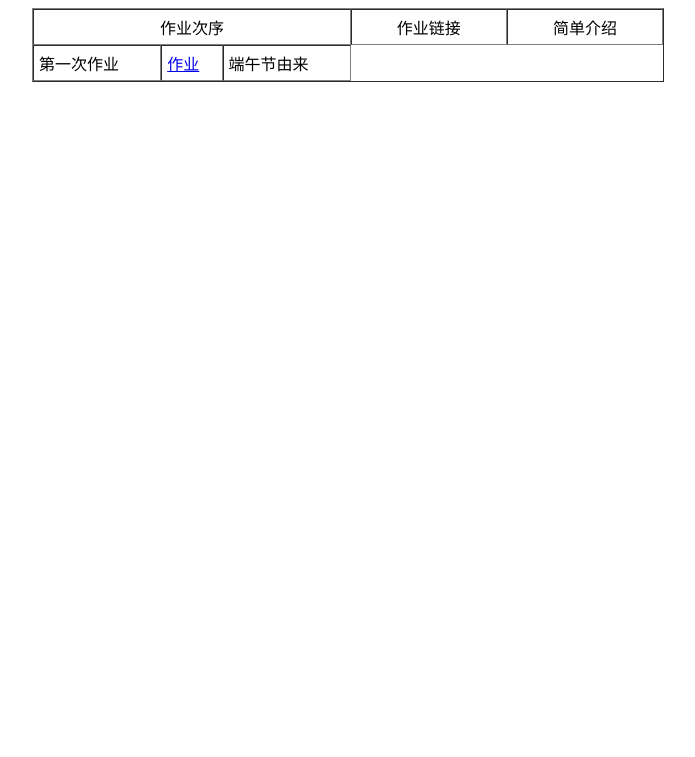
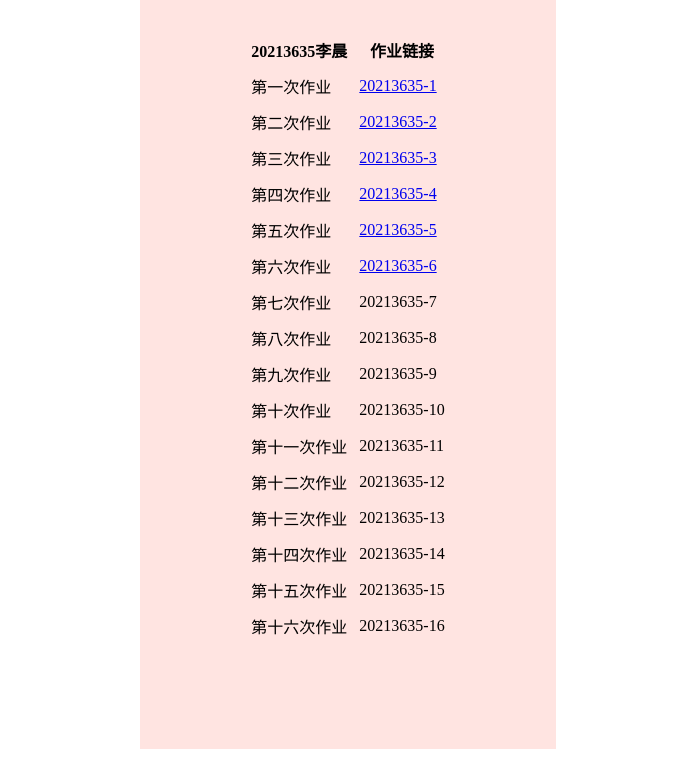
Before and after one commit to diamondful/diamondful.github.io, a plain HTML site: page index.html in a window 1280 px wide. Shown: the part 81-838 px from the top of the page, without its empty margins (292-987 px from the left). Before the commit the page ends 800 px from the top, so only its background shows below. Drawn offline with Linux system fonts and the light colour scheme.

Commit message:
Add files via upload

```diff
--- a/index.html
+++ b/index.html
@@ -1,32 +1,90 @@
+
 <!DOCTYPE html>
 <html>
 	<head>
-    <title>李晨的个人主页</title>
 		<meta charset="utf-8">
+		<title>20213635</title>
 	</head>
+	<style type="text/css">
+		table{
+			margin: 0 auto;
+			border-spacing:10px;
+			padding:100px;
+			background-color: mistyrose;
+		}
+	</style>
+
 	<body>
-<h1 align="center">个人主页</h1>
-<!-- 这是一个表格标签 -->
-<table width="50%" height="30%" cellpadding="5px" cellspacing="0" border="1" align="center">
-
-
+		<table>
 			<tr>
-      <td width="100" height="18" colspan="3" align="center">作业次序</a>
-        </td>
-        <td width="100" height="18" colspan="3" align="center">作业链接</a>
-        </td>
-        <td width="100" height="18" colspan="3" align="center">简单介绍</a>
-        </td>
+				<th>20213635李晨</th>
+				<th>作业链接</th>
 			</tr>
-
+			<tr>
 				<td>第一次作业</td>
-	  <td><a href="李晨/20213635-1.html">作业</a> </td>
-	  <td>端午节由来</td></a>
-
-
-
-
+				<td><a href="lichen/20213635-1.html" target="_blank"> 20213635-1</a></td>
+			<tr>
+				<td>第二次作业</td>
+				<td><a 	href="lichen/20213635-2.html" target="_blank">20213635-2</a></td>
+			</tr>
+			<tr>
+				<td>第三次作业</td>
+				<td><a href="lichen/20213635-3.html" target="_blank"> 20213635-3</a></td>
+			</tr>
+			<tr>
+				<td>第四次作业</td>
+				<td><a href="lichen/20213635-4.html" target="_blank"> 20213635-4</a></td>
+			</tr>
+			<tr>
+				<td>第五次作业</td>
+				<td><a href="lichen/20213635-5.html" target="_blank"> 20213635-5</a></td>
+			</tr>
+			<tr>
+				<td>第六次作业</td>
+				<td><a href="lichen/20213635-6.html" target="_blank"> 20213635-6</a></td>
+			</tr>
+			<tr>
+				<td>第七次作业</td>
+				<td><a> 20213635-7</a></td>
+			</tr>
+			<tr>
+				<td>第八次作业</td>
+				<td><a> 20213635-8</a></td>
+			</tr>
+			<tr>
+				<td>第九次作业</td>
+				<td><a> 20213635-9</a></td>
+			</tr>
+			<tr>
+				<td>第十次作业</td>
+				<td><a> 20213635-10</a></td>
+			</tr>
+			<tr>
+				<td>第十一次作业</td>
+				<td><a> 20213635-11</a></td>
+			</tr>
+			<tr>
+				<td>第十二次作业</td>
+				<td><a> 20213635-12</a></td>
+			</tr>
+			<tr>
+				<td>第十三次作业</td>
+				<td><a> 20213635-13</a></td>
+			</tr>
+			<tr>
+				<td>第十四次作业</td>
+				<td><a> 20213635-14</a></td>
+			</tr>
+			<tr>
+				<td>第十五次作业</td>
+				<td><a> 20213635-15</a></td>
+			</tr>
+			<tr>
+				<td>第十六次作业</td>
+				<td><a> 20213635-16</a></td>
+			</tr>
 		</table>
 
 </body>
+
 </html>
```
Lines whose indentation alone changed are shown as unchanged.
